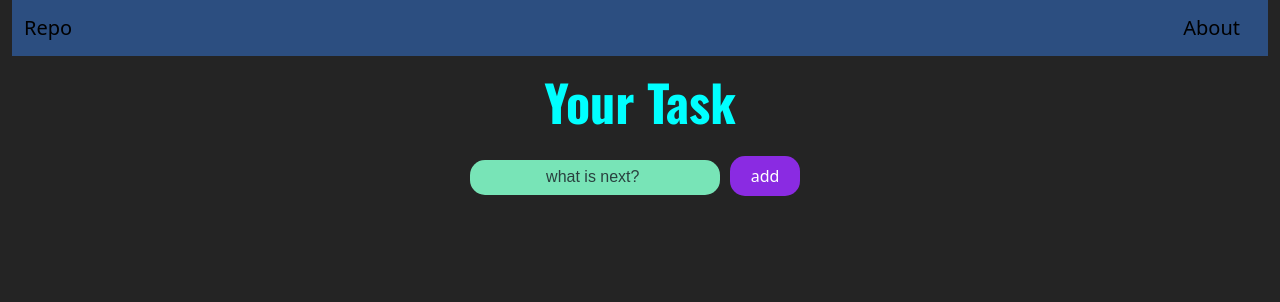
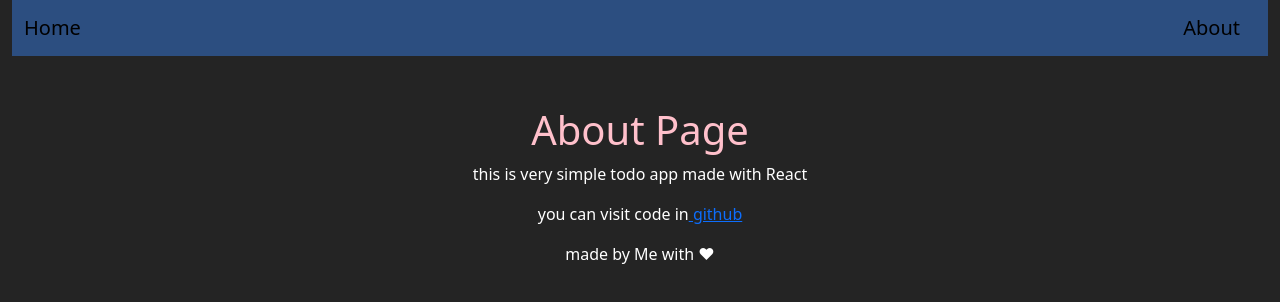
Before and after one commit to j2a1ck/React-Todo-App, a React (Vite) app: page /about in a window 1280 px wide. Shown: the top 302 px of the page. Built offline with nearby package versions, Linux system fonts and the light colour scheme.

Commit message:
Add router

```diff
--- a/src/App.tsx
+++ b/src/App.tsx
@@ -1,7 +1,8 @@
 import React, { useState } from "react";
-import TodoForm from "./assets/Components/TodoForm";
-import Todo from "./assets/Components/Todo";
+import { BrowserRouter as Router, Routes, Route } from "react-router-dom";
 import Navbar from "./assets/Components/Navbar";
+import Home from "./assets/pages/home";
+import About from "./assets/pages/about";
 
 interface TodoItem {
   id: number;
@@ -24,15 +25,28 @@ const App: React.FC = () => {
     );
   };
 
+  const deleteTodo = (id: number) => {
+    setTodos(todos.filter((todo) => todo.id !== id));
+  };
+
   return (
-    <div>
+    <Router>
       <Navbar />
-      <h1 className="oswald title">Your Task</h1>
-      <TodoForm addTodo={addTodo} />
-      {todos.map((todoItem) => (
-        <Todo key={todoItem.id} task={todoItem} toggleTodo={toggleTodo} />
-      ))}
-    </div>
+      <Routes>
+        <Route
+          path="/"
+          element={
+            <Home
+              todos={todos}
+              addTodo={addTodo}
+              toggleTodo={toggleTodo}
+              deleteTodo={deleteTodo}
+            />
+          }
+        />
+        <Route path="/about" element={<About />} />
+      </Routes>
+    </Router>
   );
 };
 
--- a/src/assets/Components/Navbar.tsx
+++ b/src/assets/Components/Navbar.tsx
@@ -1,4 +1,7 @@
-export default function Navbar() {
+import React from "react";
+import { Link } from "react-router-dom";
+
+const Navbar: React.FC = () => {
   return (
     <div className="container-fluid">
       <nav
@@ -6,17 +9,16 @@ export default function Navbar() {
         style={{ backgroundColor: "#2C4E80" }}
       >
         <div className="container-fluid d-flex justify-content-between">
-          <a
-            className="navbar-brand"
-            href="https://github.com/j2a1ck/React-Todo-App"
-          >
-            Repo
-          </a>
-          <a className="navbar-brand" href="#">
+          <Link className="navbar-brand" to="/">
+            Home
+          </Link>
+          <Link className="navbar-brand" to="/About">
             About
-          </a>
+          </Link>
         </div>
       </nav>
     </div>
   );
-}
+};
+
+export default Navbar;
--- a/src/assets/Components/Todo.tsx
+++ b/src/assets/Components/Todo.tsx
@@ -3,11 +3,13 @@ import { FontAwesomeIcon } from "@fortawesome/react-fontawesome";
 import {
   faSquareCheck,
   faCircleCheck,
+  faTrashAlt,
 } from "@fortawesome/free-regular-svg-icons";
 
 interface TodoProps {
   task: TodoItem;
   toggleTodo: (id: number) => void;
+  deleteTodo: (id: number) => void;
 }
 
 interface TodoItem {
@@ -16,20 +18,19 @@ interface TodoItem {
   completed: boolean;
 }
 
-const Todo: React.FC<TodoProps> = ({ task, toggleTodo }) => {
-  const handleToggle = () => {
-    toggleTodo(task.id);
-  };
-
+const Todo: React.FC<TodoProps> = ({ task, toggleTodo, deleteTodo }) => {
   return (
     <div className="list">
-      <div className="checkbox" onClick={handleToggle}>
+      <div className="checkbox" onClick={() => toggleTodo(task.id)}>
         <FontAwesomeIcon
           icon={task.completed ? faSquareCheck : faCircleCheck}
           className={task.completed ? "checked-icon" : "unchecked-icon"}
         />
       </div>
       <label className={task.completed ? "completed" : ""}>{task.text}</label>
+      <div className="trashIcon" onClick={() => deleteTodo(task.id)}>
+        <FontAwesomeIcon icon={faTrashAlt} />
+      </div>
     </div>
   );
 };
--- a/src/assets/Components/TodoForm.tsx
+++ b/src/assets/Components/TodoForm.tsx
@@ -29,13 +29,12 @@ const TodoForm: React.FC<AddTodoFormProps> = ({ addTodo }) => {
       <div>
         <form className="box" onSubmit={handleFormSubmit}>
           <input
+            id="IDK"
             value={taskText}
             onChange={(event) => setTaskText(event.target.value)}
             placeholder="what is next? "
           ></input>
-          <button type="submit">
-            add
-          </button>
+          <button type="submit">add</button>
         </form>
       </div>
     </>
--- /dev/null
+++ b/src/assets/pages/about.tsx
@@ -0,0 +1,20 @@
+import React from "react";
+
+const About: React.FC = () => {
+  return (
+    <>
+    <div style={{ color: "white", margin: "50px", textAlign: "center" }}>
+      <h1 style={{color: "pink"}}>
+        About Page
+      </h1>
+      <p> this is very simple todo app made with React </p>
+      <p>
+        you can visit code in
+        <a href="https://github.com/j2a1ck/React-Todo-App"> github</a>
+      </p>
+      <p> made by Me with ❤</p>
+    </div>
+    </>
+  );
+};
+export default About;
--- /dev/null
+++ b/src/assets/pages/home.tsx
@@ -0,0 +1,38 @@
+import React from "react";
+import TodoForm from "../Components/TodoForm";
+import Todo from "../Components/Todo";
+
+interface TodoItem {
+  id: number;
+  text: string;
+  completed: boolean;
+}
+
+interface HomeProps {
+  todos: TodoItem[];
+  addTodo: (newTodo: TodoItem) => void;
+  toggleTodo: (id: number) => void;
+  deleteTodo: (id: number) => void;
+}
+
+const Home: React.FC<HomeProps> = ({
+  todos,
+  addTodo,
+  toggleTodo,
+  deleteTodo,
+}) => (
+  <div>
+    <h1 className="oswald title">Your Task</h1>
+    <TodoForm addTodo={addTodo} />
+    {todos.map((todoItem) => (
+      <Todo
+        key={todoItem.id}
+        task={todoItem}
+        toggleTodo={toggleTodo}
+        deleteTodo={deleteTodo}
+      />
+    ))}
+  </div>
+);
+
+export default Home;
```
Also changed, not shown: src/main.tsx (+7 -7 lines), public/todo.png (added).
